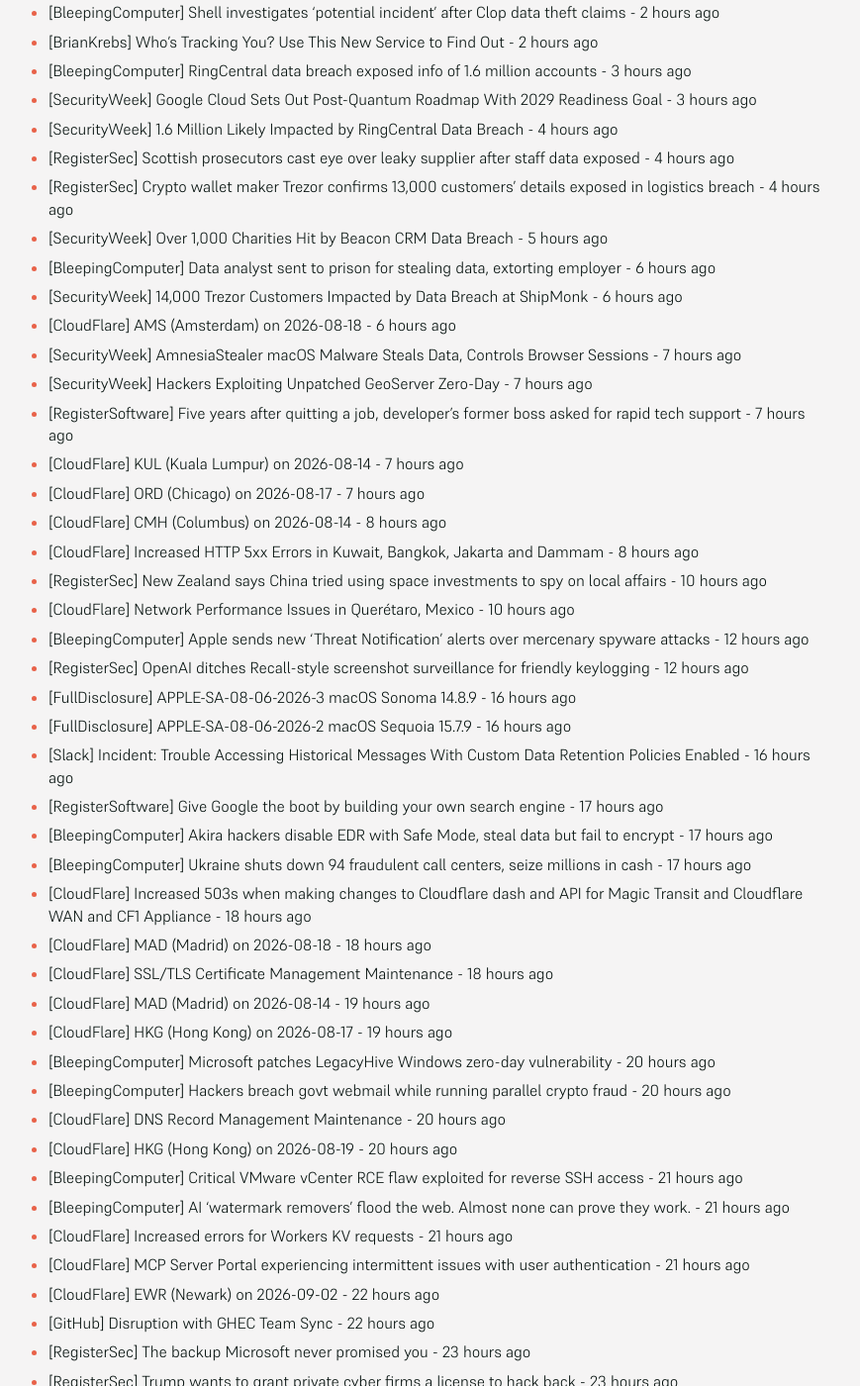
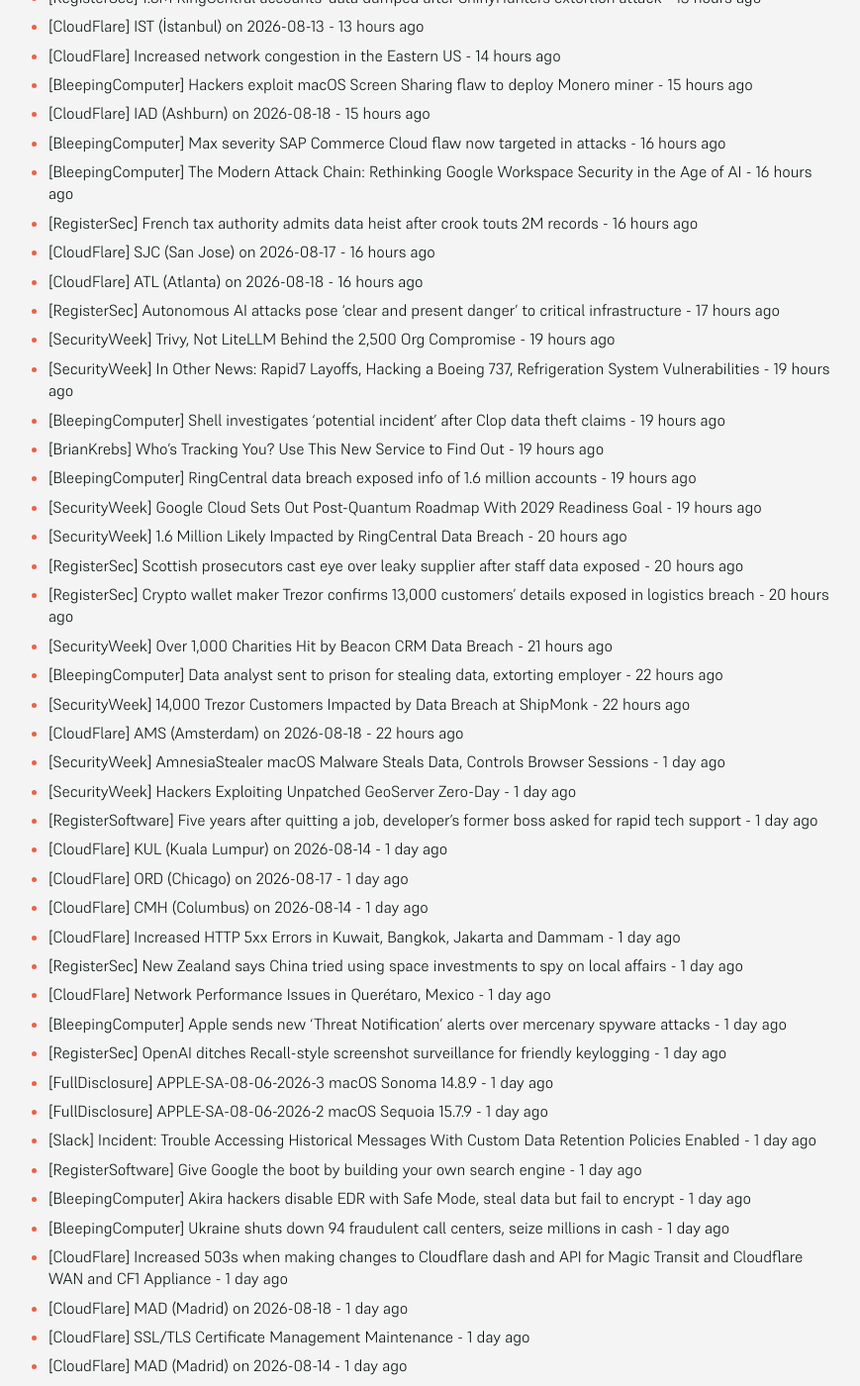
Before and after one commit to SecOpsNews/news, a Jekyll site: the page built from index.md, in a window 1280 px wide and 1400 px high, scrolled down 553 px. Shown: the whole window at 99% size, without its empty margins (215-1084 px from the left). Built offline with Jekyll 4.4.1, drawn with Linux system fonts in a browser that asks for light colours; some of the changed text lies outside the part shown.

Commit message:
New Feed

```diff
--- a/index.md
+++ b/index.md
@@ -9,64 +9,78 @@ description: Latest Updates
 
 <!-- SecOps start -->
 
-- [BleepingComputer] Max severity SAP Commerce Cloud flaw now targeted in attacks - 5 minutes ago
-- [BleepingComputer] The Modern Attack Chain: Rethinking Google Workspace Security in the Age of AI - 5 minutes ago
-- [RegisterSec] French tax authority admits data heist after crook touts 2M records - 5 minutes ago
-- [CloudFlare] SJC (San Jose) on 2026-08-17 - 5 minutes ago
-- [CloudFlare] ATL (Atlanta) on 2026-08-18 - 5 minutes ago
-- [RegisterSec] Autonomous AI attacks pose 'clear and present danger' to critical infrastructure - 1 hour ago
-- [SecurityWeek] Trivy, Not LiteLLM Behind the 2,500 Org Compromise - 2 hours ago
-- [SecurityWeek] In Other News: Rapid7 Layoffs, Hacking a Boeing 737, Refrigeration System Vulnerabilities - 2 hours ago
-- [BleepingComputer] Shell investigates 'potential incident' after Clop data theft claims - 2 hours ago
-- [BrianKrebs] Who’s Tracking You? Use This New Service to Find Out - 2 hours ago
-- [BleepingComputer] RingCentral data breach exposed info of 1.6 million accounts - 3 hours ago
-- [SecurityWeek] Google Cloud Sets Out Post-Quantum Roadmap With 2029 Readiness Goal - 3 hours ago
-- [SecurityWeek] 1.6 Million Likely Impacted by RingCentral Data Breach - 4 hours ago
-- [RegisterSec] Scottish prosecutors cast eye over leaky supplier after staff data exposed - 4 hours ago
-- [RegisterSec] Crypto wallet maker Trezor confirms 13,000 customers' details exposed in logistics breach - 4 hours ago
-- [SecurityWeek] Over 1,000 Charities Hit by Beacon CRM Data Breach - 5 hours ago
-- [BleepingComputer] Data analyst sent to prison for stealing data, extorting employer - 6 hours ago
-- [SecurityWeek] 14,000 Trezor Customers Impacted by Data Breach at ShipMonk - 6 hours ago
-- [CloudFlare] AMS (Amsterdam) on 2026-08-18 - 6 hours ago
-- [SecurityWeek] AmnesiaStealer macOS Malware Steals Data, Controls Browser Sessions - 7 hours ago
-- [SecurityWeek] Hackers Exploiting Unpatched GeoServer Zero-Day - 7 hours ago
-- [RegisterSoftware] Five years after quitting a job, developer’s former boss asked for rapid tech support - 7 hours ago
-- [CloudFlare] KUL (Kuala Lumpur) on 2026-08-14 - 7 hours ago
-- [CloudFlare] ORD (Chicago) on 2026-08-17 - 7 hours ago
-- [CloudFlare] CMH (Columbus) on 2026-08-14 - 8 hours ago
-- [CloudFlare] Increased HTTP 5xx Errors in Kuwait, Bangkok, Jakarta and Dammam - 8 hours ago
-- [RegisterSec] New Zealand says China tried using space investments to spy on local affairs - 10 hours ago
-- [CloudFlare] Network Performance Issues in Querétaro, Mexico - 10 hours ago
-- [BleepingComputer] Apple sends new ‘Threat Notification’ alerts over mercenary spyware attacks - 12 hours ago
-- [RegisterSec] OpenAI ditches Recall-style screenshot surveillance for friendly keylogging - 12 hours ago
-- [FullDisclosure] APPLE-SA-08-06-2026-3 macOS Sonoma 14.8.9 - 16 hours ago
-- [FullDisclosure] APPLE-SA-08-06-2026-2 macOS Sequoia 15.7.9 - 16 hours ago
-- [Slack] Incident: Trouble Accessing Historical Messages With Custom Data Retention Policies Enabled - 16 hours ago
-- [RegisterSoftware] Give Google the boot by building your own search engine - 17 hours ago
-- [BleepingComputer] Akira hackers disable EDR with Safe Mode, steal data but fail to encrypt - 17 hours ago
-- [BleepingComputer] Ukraine shuts down 94 fraudulent call centers, seize millions in cash - 17 hours ago
-- [CloudFlare] Increased 503s when making changes to Cloudflare dash and API for Magic Transit and Cloudflare WAN and CF1 Appliance - 18 hours ago
-- [CloudFlare] MAD (Madrid) on 2026-08-18 - 18 hours ago
-- [CloudFlare] SSL/TLS Certificate Management Maintenance - 18 hours ago
-- [CloudFlare] MAD (Madrid) on 2026-08-14 - 19 hours ago
-- [CloudFlare] HKG (Hong Kong) on 2026-08-17 - 19 hours ago
-- [BleepingComputer] Microsoft patches LegacyHive Windows zero-day vulnerability - 20 hours ago
-- [BleepingComputer] Hackers breach govt webmail while running parallel crypto fraud - 20 hours ago
-- [CloudFlare] DNS Record Management Maintenance - 20 hours ago
-- [CloudFlare] HKG (Hong Kong) on 2026-08-19 - 20 hours ago
-- [BleepingComputer] Critical VMware vCenter RCE flaw exploited for reverse SSH access - 21 hours ago
-- [BleepingComputer] AI 'watermark removers' flood the web. Almost none can prove they work. - 21 hours ago
-- [CloudFlare] Increased  errors for Workers KV requests - 21 hours ago
-- [CloudFlare] MCP Server Portal experiencing intermittent issues with user authentication - 21 hours ago
-- [CloudFlare] EWR (Newark) on 2026-09-02 - 22 hours ago
-- [GitHub] Disruption with GHEC Team Sync - 22 hours ago
-- [RegisterSec] The backup Microsoft never promised you - 23 hours ago
-- [RegisterSec] Trump wants to grant private cyber firms a license to hack back - 23 hours ago
-- [SecurityWeek] Cybersecurity M&A Roundup: 21 Deals Announced in July 2026 - 23 hours ago
-- [BleepingComputer] Trezor discloses data breach affecting nearly 14,000 customers - 23 hours ago
-- [GitHub] Errors with the Fable 5 Model in Copilot - 23 hours ago
-- [GitHub] Incident with Webhooks - 23 hours ago
-- [CloudFlare] Cloudflare Workers AI errors with Specific models - 23 hours ago
+- [AWS] Service impact: Increased Packet loss - 3 hours ago
+- [BleepingComputer] How Anthropic plans to watermark Claude's AI-generated text - 7 hours ago
+- [CloudFlare] ATL (Atlanta) on 2026-08-14 - 10 hours ago
+- [CloudFlare] YUL (Montréal) on 2026-08-17 - 10 hours ago
+- [CloudFlare] DAC (Dhaka) on 2026-08-17 - 11 hours ago
+- [CloudFlare] Durable Objects and Cloudflare Workflows availability drop - 11 hours ago
+- [CloudFlare] Maintenance for core backend database systems (cfdb) - 11 hours ago
+- [BleepingComputer] Hackers arrested over €30M bank fraud exploiting service provider flaw - 12 hours ago
+- [CloudFlare] EWR (Newark) on 2026-09-01 - 12 hours ago
+- [RegisterSec] 1.6M RingCentral accounts' data dumped after ShinyHunters extortion attack - 13 hours ago
+- [CloudFlare] IST (İstanbul) on 2026-08-13 - 13 hours ago
+- [CloudFlare] Increased network congestion in the Eastern US - 14 hours ago
+- [BleepingComputer] Hackers exploit macOS Screen Sharing flaw to deploy Monero miner - 15 hours ago
+- [CloudFlare] IAD (Ashburn) on 2026-08-18 - 15 hours ago
+- [BleepingComputer] Max severity SAP Commerce Cloud flaw now targeted in attacks - 16 hours ago
+- [BleepingComputer] The Modern Attack Chain: Rethinking Google Workspace Security in the Age of AI - 16 hours ago
+- [RegisterSec] French tax authority admits data heist after crook touts 2M records - 16 hours ago
+- [CloudFlare] SJC (San Jose) on 2026-08-17 - 16 hours ago
+- [CloudFlare] ATL (Atlanta) on 2026-08-18 - 16 hours ago
+- [RegisterSec] Autonomous AI attacks pose 'clear and present danger' to critical infrastructure - 17 hours ago
+- [SecurityWeek] Trivy, Not LiteLLM Behind the 2,500 Org Compromise - 19 hours ago
+- [SecurityWeek] In Other News: Rapid7 Layoffs, Hacking a Boeing 737, Refrigeration System Vulnerabilities - 19 hours ago
+- [BleepingComputer] Shell investigates 'potential incident' after Clop data theft claims - 19 hours ago
+- [BrianKrebs] Who’s Tracking You? Use This New Service to Find Out - 19 hours ago
+- [BleepingComputer] RingCentral data breach exposed info of 1.6 million accounts - 19 hours ago
+- [SecurityWeek] Google Cloud Sets Out Post-Quantum Roadmap With 2029 Readiness Goal - 19 hours ago
+- [SecurityWeek] 1.6 Million Likely Impacted by RingCentral Data Breach - 20 hours ago
+- [RegisterSec] Scottish prosecutors cast eye over leaky supplier after staff data exposed - 20 hours ago
+- [RegisterSec] Crypto wallet maker Trezor confirms 13,000 customers' details exposed in logistics breach - 20 hours ago
+- [SecurityWeek] Over 1,000 Charities Hit by Beacon CRM Data Breach - 21 hours ago
+- [BleepingComputer] Data analyst sent to prison for stealing data, extorting employer - 22 hours ago
+- [SecurityWeek] 14,000 Trezor Customers Impacted by Data Breach at ShipMonk - 22 hours ago
+- [CloudFlare] AMS (Amsterdam) on 2026-08-18 - 22 hours ago
+- [SecurityWeek] AmnesiaStealer macOS Malware Steals Data, Controls Browser Sessions - 1 day ago
+- [SecurityWeek] Hackers Exploiting Unpatched GeoServer Zero-Day - 1 day ago
+- [RegisterSoftware] Five years after quitting a job, developer’s former boss asked for rapid tech support - 1 day ago
+- [CloudFlare] KUL (Kuala Lumpur) on 2026-08-14 - 1 day ago
+- [CloudFlare] ORD (Chicago) on 2026-08-17 - 1 day ago
+- [CloudFlare] CMH (Columbus) on 2026-08-14 - 1 day ago
+- [CloudFlare] Increased HTTP 5xx Errors in Kuwait, Bangkok, Jakarta and Dammam - 1 day ago
+- [RegisterSec] New Zealand says China tried using space investments to spy on local affairs - 1 day ago
+- [CloudFlare] Network Performance Issues in Querétaro, Mexico - 1 day ago
+- [BleepingComputer] Apple sends new ‘Threat Notification’ alerts over mercenary spyware attacks - 1 day ago
+- [RegisterSec] OpenAI ditches Recall-style screenshot surveillance for friendly keylogging - 1 day ago
+- [FullDisclosure] APPLE-SA-08-06-2026-3 macOS Sonoma 14.8.9 - 1 day ago
+- [FullDisclosure] APPLE-SA-08-06-2026-2 macOS Sequoia 15.7.9 - 1 day ago
+- [Slack] Incident: Trouble Accessing Historical Messages With Custom Data Retention Policies Enabled - 1 day ago
+- [RegisterSoftware] Give Google the boot by building your own search engine - 1 day ago
+- [BleepingComputer] Akira hackers disable EDR with Safe Mode, steal data but fail to encrypt - 1 day ago
+- [BleepingComputer] Ukraine shuts down 94 fraudulent call centers, seize millions in cash - 1 day ago
+- [CloudFlare] Increased 503s when making changes to Cloudflare dash and API for Magic Transit and Cloudflare WAN and CF1 Appliance - 1 day ago
+- [CloudFlare] MAD (Madrid) on 2026-08-18 - 1 day ago
+- [CloudFlare] SSL/TLS Certificate Management Maintenance - 1 day ago
+- [CloudFlare] MAD (Madrid) on 2026-08-14 - 1 day ago
+- [CloudFlare] HKG (Hong Kong) on 2026-08-17 - 1 day ago
+- [BleepingComputer] Microsoft patches LegacyHive Windows zero-day vulnerability - 1 day ago
+- [BleepingComputer] Hackers breach govt webmail while running parallel crypto fraud - 1 day ago
+- [CloudFlare] DNS Record Management Maintenance - 1 day ago
+- [CloudFlare] HKG (Hong Kong) on 2026-08-19 - 1 day ago
+- [BleepingComputer] Critical VMware vCenter RCE flaw exploited for reverse SSH access - 1 day ago
+- [BleepingComputer] AI 'watermark removers' flood the web. Almost none can prove they work. - 1 day ago
+- [CloudFlare] Increased  errors for Workers KV requests - 1 day ago
+- [CloudFlare] MCP Server Portal experiencing intermittent issues with user authentication - 1 day ago
+- [CloudFlare] EWR (Newark) on 2026-09-02 - 1 day ago
+- [GitHub] Disruption with GHEC Team Sync - 1 day ago
+- [RegisterSec] The backup Microsoft never promised you - 1 day ago
+- [RegisterSec] Trump wants to grant private cyber firms a license to hack back - 1 day ago
+- [SecurityWeek] Cybersecurity M&A Roundup: 21 Deals Announced in July 2026 - 1 day ago
+- [BleepingComputer] Trezor discloses data breach affecting nearly 14,000 customers - 1 day ago
+- [GitHub] Errors with the Fable 5 Model in Copilot - 1 day ago
+- [GitHub] Incident with Webhooks - 1 day ago
+- [CloudFlare] Cloudflare Workers AI errors with Specific models - 1 day ago
 - [SecurityWeek] Adobe Commerce Bug Targeted Immediately After Disclosure - 1 day ago
 - [BleepingComputer] White House taps security firms for offensive hack-back operations - 1 day ago
 - [BleepingComputer] Who Vets AI’s Code? The Scale Challenge Facing Open Source Ingestion - 1 day ago
@@ -85,40 +99,7 @@ description: Latest Updates
 - [CloudFlare] CMH (Columbus) on 2026-08-13 - 1 day ago
 - [RegisterSec] Passwords stored in public Google Doc then showed up in search results - 1 day ago
 - [HackerNews] Attackers Exploit SharePoint Authentication Bypass After Public PoC Release - 1 day ago
-- [CloudFlare] ATL (Atlanta) on 2026-08-14 - 1 day ago
-- [RegisterSec] Chinese Loongson processors have leaky caches, researchers find - 1 day ago
-- [GrahamCluley] Smashing Security podcast #480: This is the AI service you should never sign up to - 1 day ago
-- [CloudFlare] YUL (Montréal) on 2026-08-17 - 1 day ago
-- [BleepingComputer] "City-Forum" data-theft attacks target Salesforce, ServiceNow portals - 1 day ago
-- [CloudFlare] DAC (Dhaka) on 2026-08-17 - 1 day ago
-- [BleepingComputer] Android malware combo takes out loans and relays victims' credit cards - 1 day ago
-- [RegisterSoftware] Tailscale says deeply buried 16-year-old SQLite bug caused last year's outages - 1 day ago
-- [RegisterSec] 'Near-autonomous' AI agents attack Taiwan's nuclear safety agency - 1 day ago
-- [GitHub] Disruption with Login and Release Asset downloads - 1 day ago
-- [BleepingComputer] Hackers exploit critical Adobe Commerce flaw to hijack customer accounts - 1 day ago
-- [RegisterSec] Spectre rears its ugly head again as researchers show some RISC-V chips are susceptible - 1 day ago
-- [BleepingComputer] Hundreds of fake Chrome VPN extensions route traffic through a proxy - 1 day ago
-- [HackerNews] Lazarus Exploits Windows Zero-Day to Gain SYSTEM Access and Deploy Backdoor - 1 day ago
-- [RegisterSoftware] OpenWALDO aims to blow the doors off proprietary AI training models - 1 day ago
-- [BleepingComputer] Lazarus hackers exploited Windows zero-day to target defense firms - 1 day ago
-- [BleepingComputer] Plug and Pwn attack uses fake USB devices for Windows SYSTEM access - 1 day ago
-- [GitHub] Incident with Pull Requests and Issues - 1 day ago
-- [SecurityWeek] SharePoint Vulnerability Exploited Shortly After PoC Release - 1 day ago
-- [RegisterSec] Uber Freight keeps on trucking after extortion crew breaks in - 1 day ago
-- [HackerNews] 737 Chrome VPN Extensions Caught Routing Traffic Through Proxies. Check If You Have One - 1 day ago
-- [CloudFlare] Email Security delivery impacted by Spamhaus listing - 1 day ago
-- [SecurityWeek] Mindgard Raises $30 Million to Protect AI Systems - 2 days ago
-- [BleepingComputer] The Threat Hiding in Your Hiring Process: How Fake Remote Workers Get In - 2 days ago
-- [BleepingComputer] FBI: Hackers target online accounts to steal nude photos - 2 days ago
-- [RegisterSec] Exposed: Woeful security at UK criminal records office that led to sensitive data leak - 2 days ago
-- [HackerNews] Enterprise Defenses Recovered at the Edge and Collapsed Inside - 2 days ago
-- [HackerNews] OpenAI, Anthropic, Google API Flaw Let Weaker AI Models Decode Stronger Models' Reasoning - 2 days ago
-- [SecurityWeek] Stealthy ‘City-Forum’ Attacks Target Salesforce and ServiceNow With Custom Toolset - 2 days ago
-- [SecurityWeek] WhatsApp Unveils New Scam Alert Feature - 2 days ago
-- [BleepingComputer] Hackers leverage new Microsoft SharePoint exploit in attacks - 2 days ago
-- [RegisterSec] Brit rail cops bring live facial recognition to the London Underground - 2 days ago
-- [RegisterSec] Akira ransomware scum blocked victim's security tools – and broke their own encryptor - 2 days ago
-- [CloudFlare] Maintenance for core backend database systems (cfdb) - 2 days ago
+- [CloudFlare] ATL (Atlanta) on 2026-08-14 - 2 days ago
 
 
 <!-- SecOps end -->
```
